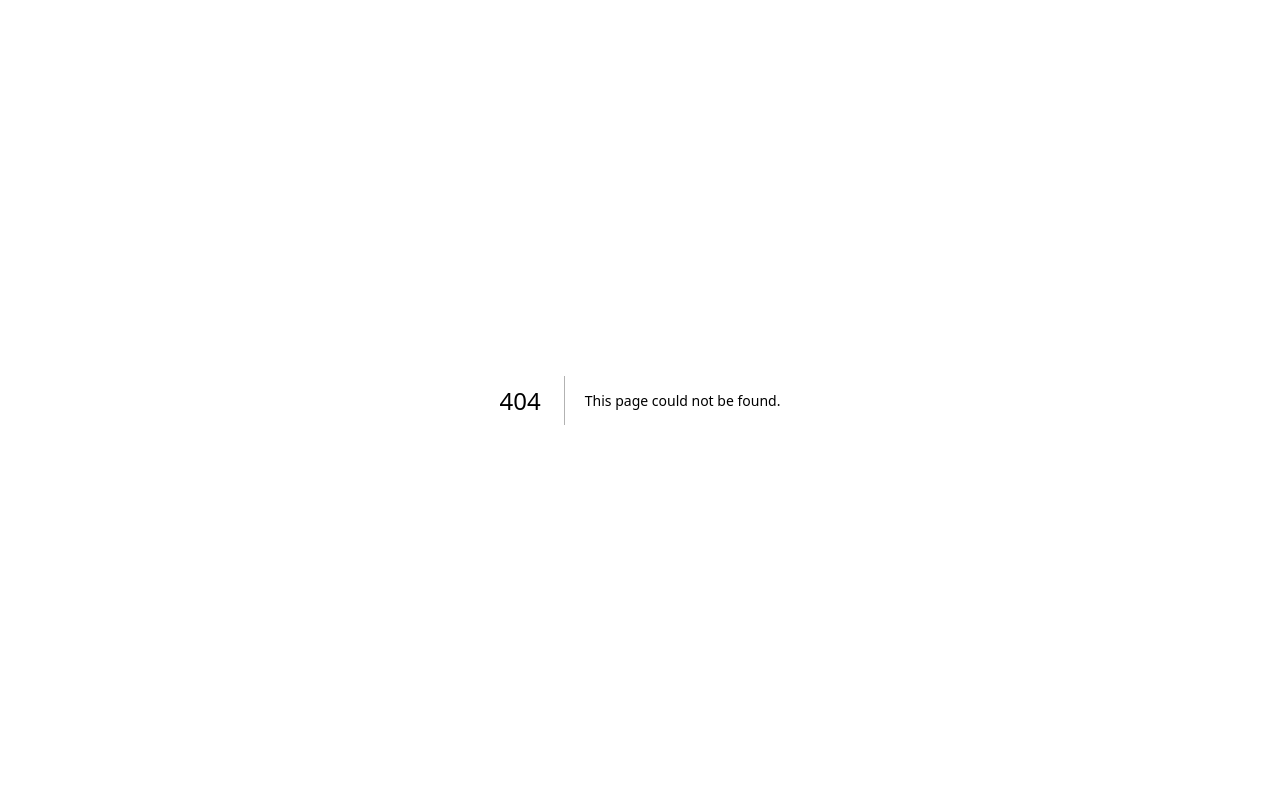
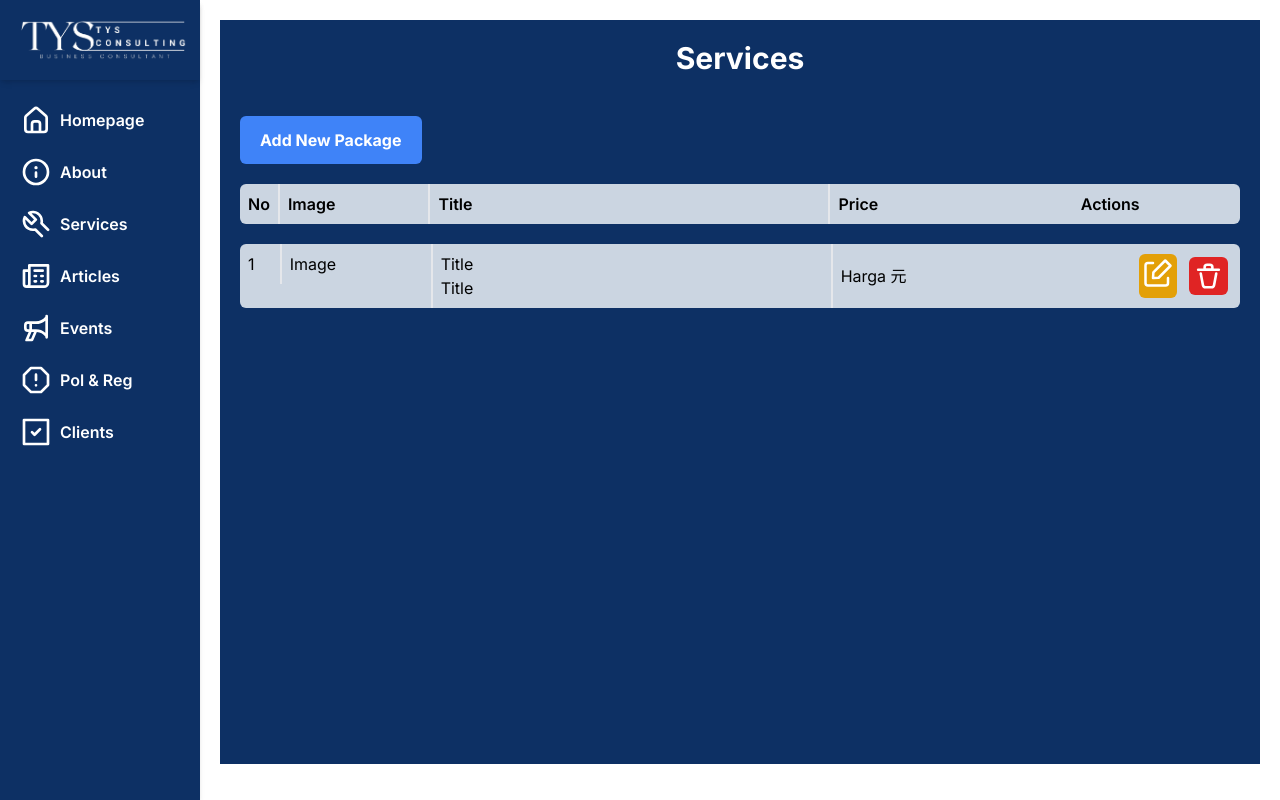
Before and after one commit to fikriymnn/tys-cons, a Next.js app: page /dashboardAdmin/package in a window 1280 px wide. Before the commit this address had no page. Built offline with nearby package versions, Linux system fonts and the light colour scheme.

Commit message:
adding package admin page

```diff
--- /dev/null
+++ b/src/app/dashboardAdmin/package/page.jsx
@@ -0,0 +1,110 @@
+"use client";
+import React from "react";
+import { useState, useEffect } from "react";
+import Navigation from "@/components/admin/navigation";
+
+function PackageAdmin() {
+    return (
+        <>
+            <div className="flex">
+                <Navigation />
+                <div className="p-5 w-full h-screen overflow-y-scroll">
+                    <div className="w-full bg-[#0d3064] ">
+                        <p className="pt-5 text-center font-bold text-3xl text-white">Services</p>
+                        <div className="p-5">
+                            <div className="flex py-5">
+                                <a
+                                    className="bg-blue-500 py-3 px-5 rounded-md text-white font-bold"
+                                    href="/dashboardAdmin/package/create"
+                                >
+                                    <button
+                                    //onClick={openAddService}
+                                    >
+                                        Add New Package
+                                    </button>
+                                </a>
+                            </div>
+                            <div className="grid grid-cols-1 gap-5">
+                                <div className="flex bg-slate-300 rounded-md  font-semibold">
+                                    <div className="p-2 h-full w-[50px] ">No</div>
+                                    <div className="p-2 h-full w-[225px] border-s-2">
+                                        <p>Image</p>
+                                    </div>
+                                    <div className="w-full flex">
+                                        <div className="w-[400px] border-s-2  flex justify-start items-center p-2">
+                                            <p>Title</p>
+                                        </div>
+                                        <div className="border-s-2  flex justify-start items-center p-2">
+                                            <p>Price</p>
+                                        </div>
+
+                                    </div>
+                                    <div className="w-[230px]  flex gap-3 mx-3 my-auto">
+                                        <p>Actions</p>
+                                    </div>
+                                </div>
+
+                                <div className=" h-[500px] overflow-y-auto">
+
+
+                                    <>
+                                        <div className="flex bg-slate-300 rounded-md mb-3">
+                                            <div className="p-2 h-full w-[50px] flex justify-start items-center ">
+                                                <p>1</p>
+                                            </div>
+                                            <div className="p-2 h-full w-[209px] border-s-2">
+                                                <p>Image</p>
+                                            </div>
+                                            <div className="w-full flex">
+                                                <div className="w-[400px] border-s-2  flex justify-start items-center p-2">
+                                                    <div className="flex flex-col">
+                                                        <p>Title</p>
+                                                        <p>Title</p>
+                                                    </div>
+                                                </div>
+                                                <div className=" border-s-2  flex justify-start items-center p-2">
+                                                    <div className="flex flex-col">
+                                                        <p>Harga 元</p>
+                                                    </div>
+                                                </div>
+
+                                            </div>
+                                            <div className="w-32  flex gap-3 m-3 my-auto justify-center items-center">
+                                                <a
+                                                    className="bg-yellow-400  rounded-md p-1"
+                                                    href=""
+                                                >
+                                                    <button
+                                                    //onClick={openEditService}
+                                                    >
+                                                        <img
+                                                            src="/assets/images/edit-svgrepo-com.svg"
+                                                            alt=""
+                                                        />
+                                                    </button>
+                                                </a>
+                                                <button
+
+                                                    className="bg-red-600  rounded-md p-1"
+                                                >
+                                                    <img
+                                                        src="/assets/images/delete-1-svgrepo-com.svg"
+                                                        alt=""
+                                                    />
+                                                </button>
+                                            </div>
+                                        </div>
+                                    </>
+
+
+                                </div>
+                            </div>
+                        </div>
+                    </div>
+                </div>
+            </div>
+        </>
+    )
+}
+
+export default PackageAdmin
```
